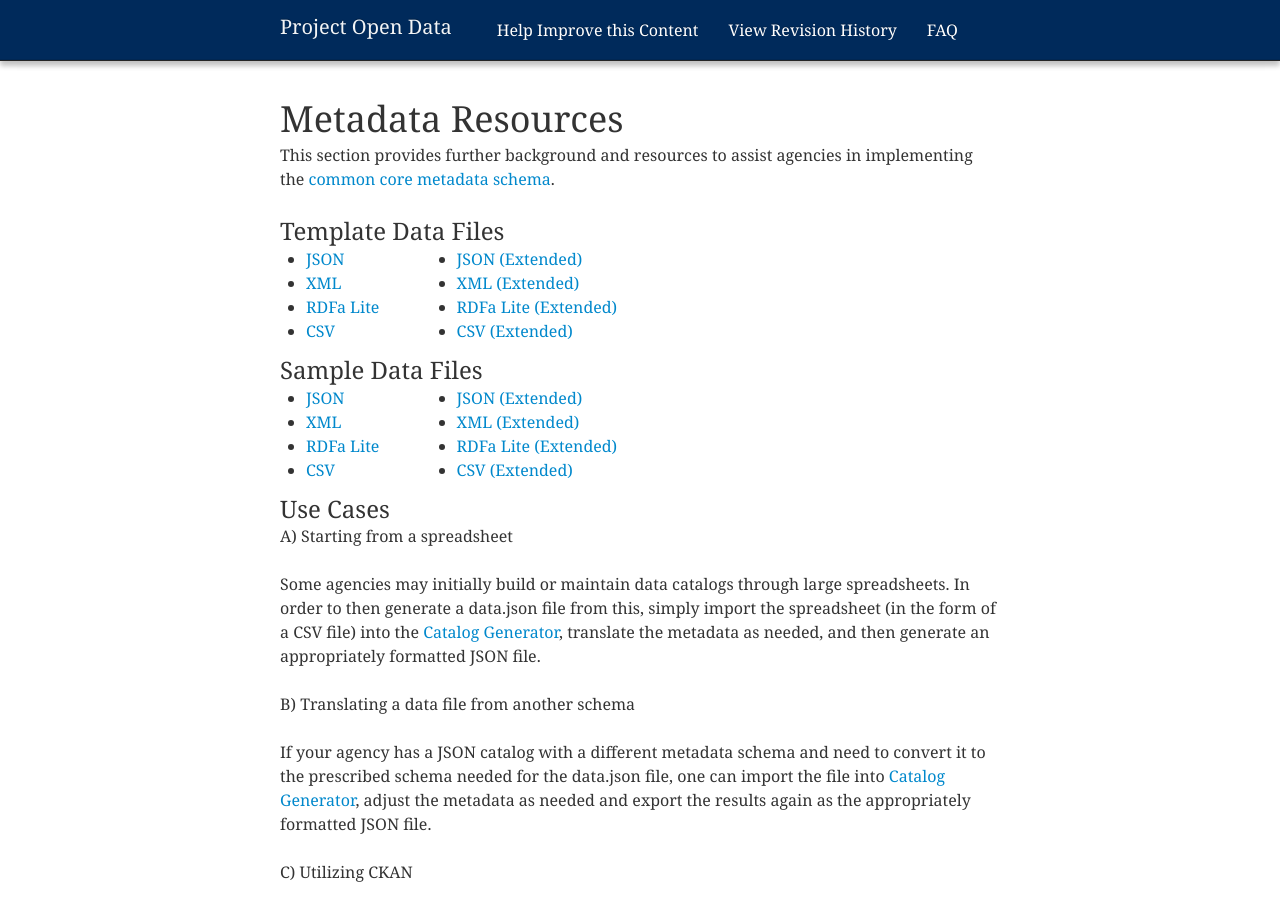
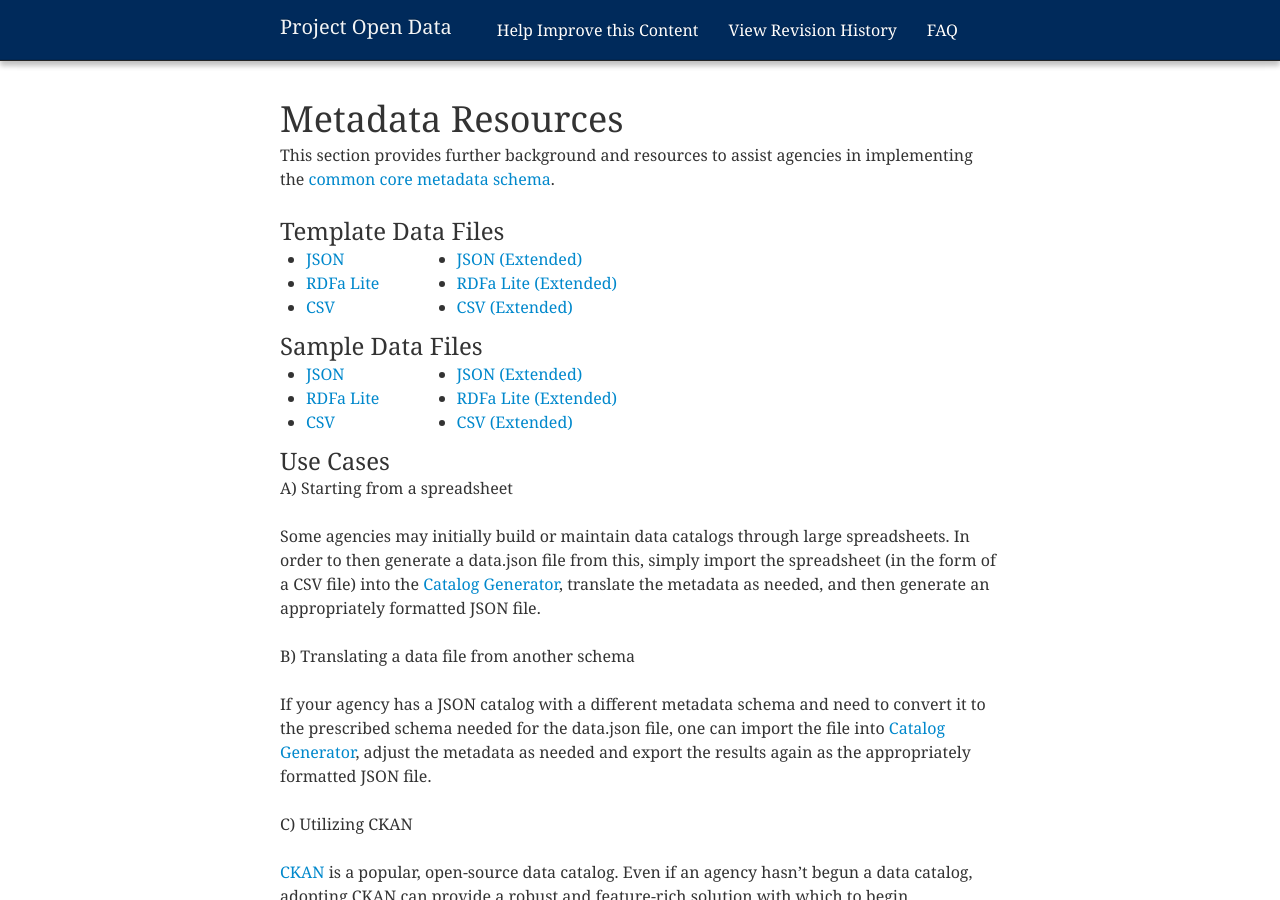
Before and after one commit to gbinal/p-o-d.github.com, a Jekyll site: the page built from metadata-resources.md, in a window 1280 px wide and 900 px high. Built offline with Jekyll 4.4.1, drawn with Linux system fonts in a browser that asks for light colours; nearby versions of some CDN libraries.

Commit message:
removed the xml links

```diff
--- a/metadata-resources.md
+++ b/metadata-resources.md
@@ -12,13 +12,11 @@ This section provides further background and resources to assist agencies in imp
 <table width="60%">
 <b><tr><td><ul>
 <li><a href="https://raw.github.com/GSA-OCSIT/project-open-data.github.com/gh-pages/assets/catalog-template.json">JSON</a></li>
-<li><a href="https://raw.github.com/GSA-OCSIT/project-open-data.github.com/gh-pages/assets/catalog-template.xml">XML</a></li>
 <li><a href="https://raw.github.com/GSA-OCSIT/project-open-data.github.com/gh-pages/assets/catalog-template.html">RDFa Lite</a></li>
 <li><a href="https://raw.github.com/GSA-OCSIT/project-open-data.github.com/examples/catalog-template.csv">CSV</a></li>
 </ul></td>
 <td><ul>
 <li><a href="https://raw.github.com/GSA-OCSIT/project-open-data.github.com/gh-pages/assets/catalog-template-extended.json">JSON (Extended)</a></li>
-<li><a href="https://raw.github.com/GSA-OCSIT/project-open-data.github.com/gh-pages/assets/catalog-template-extended.xml">XML (Extended)</a></li>
 <li><a href="https://raw.github.com/GSA-OCSIT/project-open-data.github.com/gh-pages/assets/catalog-template-extended.html">RDFa Lite (Extended)</a></li>
 <li><a href="https://raw.github.com/GSA-OCSIT/project-open-data.github.com/examples/catalog-template-extended.csv">CSV (Extended)</a></li>
 </ul></td></tr></b>
@@ -29,13 +27,11 @@ This section provides further background and resources to assist agencies in imp
 <table width="60%">
 <b><tr><td><ul>
 <li><a href="https://raw.github.com/GSA-OCSIT/project-open-data.github.com/gh-pages/assets/catalog-sample.json">JSON</a></li>
-<li><a href="https://raw.github.com/GSA-OCSIT/project-open-data.github.com/gh-pages/assets/catalog-sample.xml">XML</a></li>
 <li><a href="https://raw.github.com/GSA-OCSIT/project-open-data.github.com/gh-pages/assets/catalog-sample.html">RDFa Lite</a></li>
 <li><a href="https://raw.github.com/GSA-OCSIT/project-open-data.github.com/examples/catalog-sample.csv">CSV</a></li>
 </ul></td>
 <td><ul>
 <li><a href="https://raw.github.com/GSA-OCSIT/project-open-data.github.com/gh-pages/assets/catalog-sample-extended.json">JSON (Extended)</a></li>
-<li><a href="https://raw.github.com/GSA-OCSIT/project-open-data.github.com/gh-pages/assets/catalog-sample-extended.xml">XML (Extended)</a></li>
 <li><a href="https://raw.github.com/GSA-OCSIT/project-open-data.github.com/gh-pages/assets/catalog-sample-extended.html">RDFa Lite (Extended)</a></li>
 <li><a href="https://raw.github.com/GSA-OCSIT/project-open-data.github.com/examples/catalog-sample-extended.csv">CSV (Extended)</a></li>
 </ul></td></tr></b>
```
